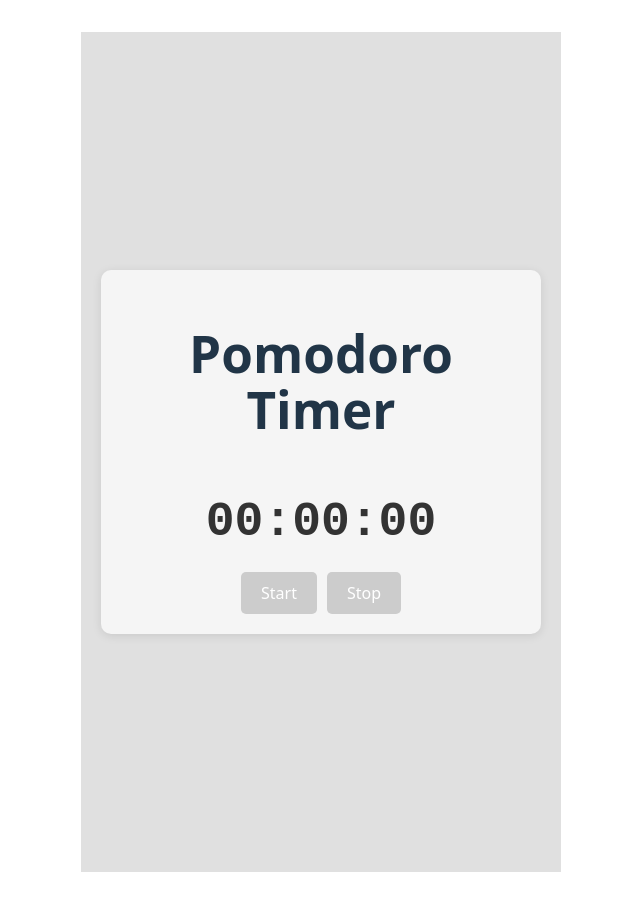
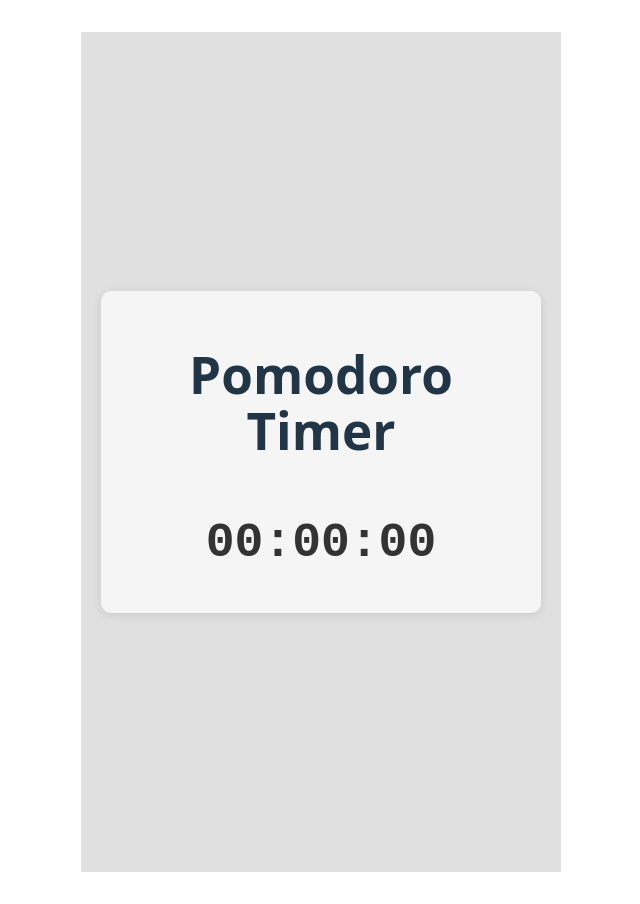
Before and after one commit to kirill0186/pomodoro-timer, a React (Vite) app: page / in a window 1280 px wide. Shown: the whole page, without its empty margins (319-959 px from the left). Built offline with nearby package versions, Linux system fonts and the light colour scheme.

Commit message:
Refactor Timer component buttons for improved styling and conditional rendering

```diff
--- a/src/components/Timer/Timer.css
+++ b/src/components/Timer/Timer.css
@@ -61,16 +61,15 @@
   border-radius: 5px;
   cursor: pointer;
   transition: background-color 0.2s;
-}
-
-.timer-controls button:first-child {
-  background-color: #4CAF50;
   color: white;
 }
 
-.timer-controls button:last-child {
+.start-button {
+  background-color: #4CAF50;
+}
+
+.stop-button {
   background-color: #f44336;
-  color: white;
 }
 
 .timer-controls button:disabled {
@@ -78,6 +77,6 @@
   cursor: not-allowed;
 }
 
-.timer-controls button:not(:disabled):hover {
+.timer-controls button:hover {
   opacity: 0.9;
 }
--- a/src/components/Timer/Timer.tsx
+++ b/src/components/Timer/Timer.tsx
@@ -71,12 +71,16 @@ const Timer = () => {
         <span className={time < 0 ? 'negative-time' : ''}>{displayTime}</span>
       </div>
       <div className="timer-controls">
-        <button onClick={handleStart} disabled={isRunning || !inputTime}>
-          Start
-        </button>
-        <button onClick={handleStop} disabled={!isRunning}>
-          Stop
-        </button>
+        {(!isRunning && inputTime) && (
+          <button onClick={handleStart} className="start-button">
+            Start
+          </button>
+        )}
+        {isRunning && (
+          <button onClick={handleStop} className="stop-button">
+            Stop
+          </button>
+        )}
       </div>
     </div>
   );
```
